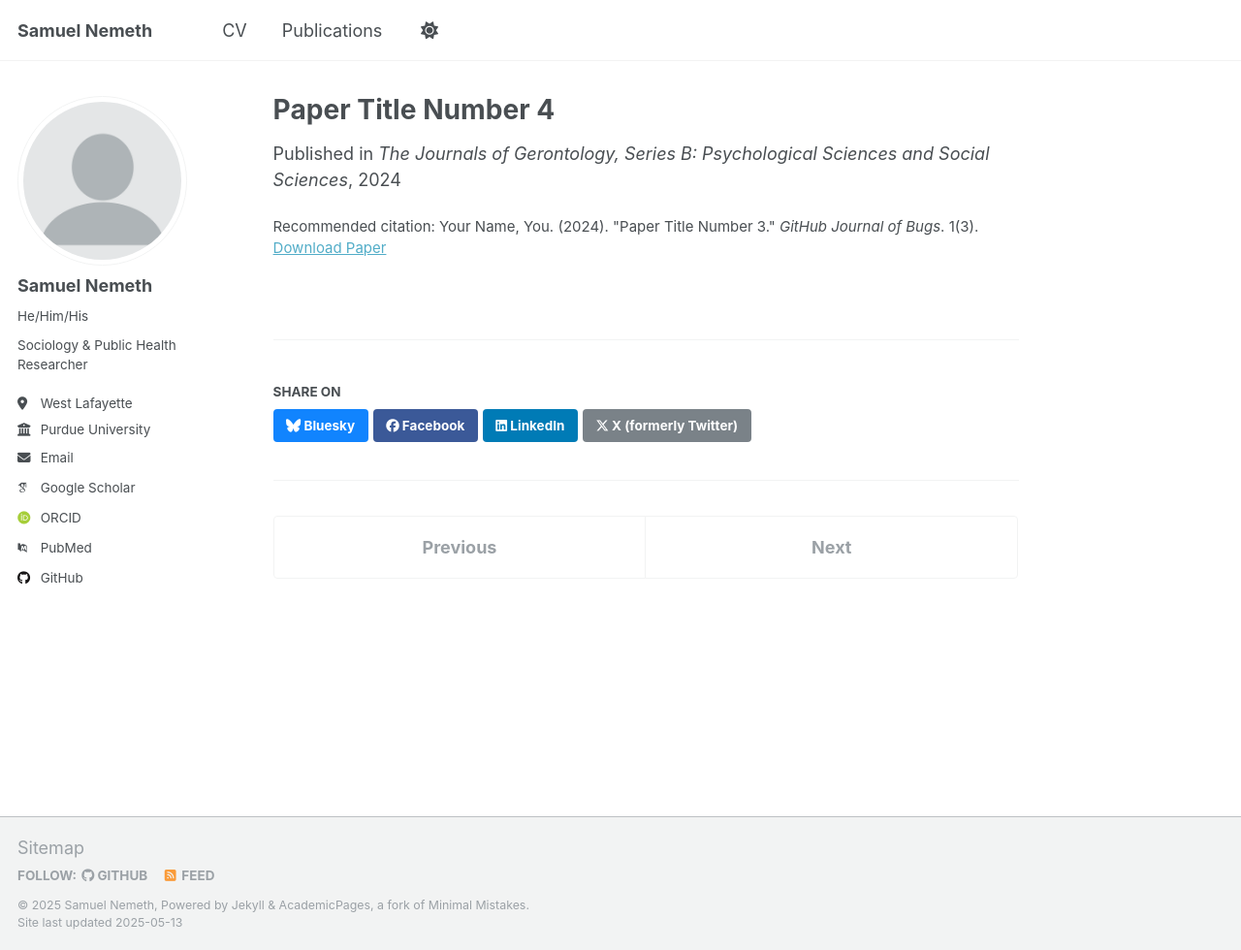
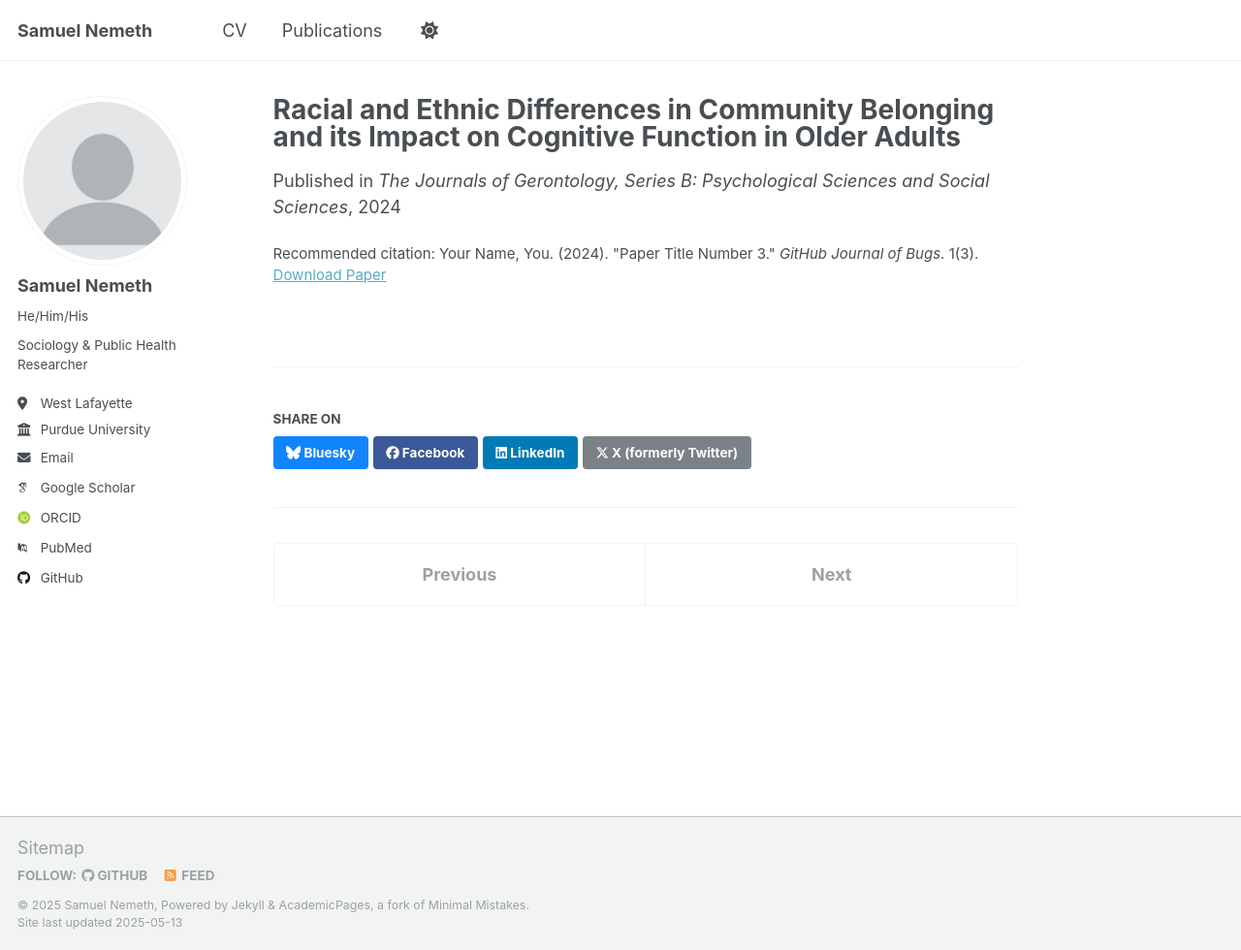
Before and after one commit to samuel-nemeth/samuel-nemeth.github.io, a Jekyll site: the page built from _publications/2024-02-17-paper-title-number-4.md, in a window 1280 px wide and 980 px high. Shown: the whole window at 97% size. Built offline with Jekyll 4.4.1, drawn with Linux system fonts in a browser that asks for light colours; some web fonts are replaced.

Commit message:
Update 2024-02-17-paper-title-number-4.md

```diff
--- a/_publications/2024-02-17-paper-title-number-4.md
+++ b/_publications/2024-02-17-paper-title-number-4.md
@@ -1,5 +1,5 @@
 ---
-title: "Paper Title Number 4"
+title: "Racial and Ethnic Differences in Community Belonging and its Impact on Cognitive Function in Older Adults"
 collection: publications
 category: conferences
 permalink: /publication/2024-02-17-paper-title-number-4
```
